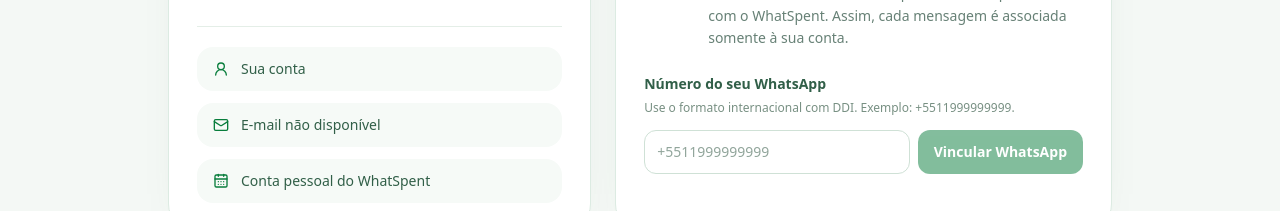
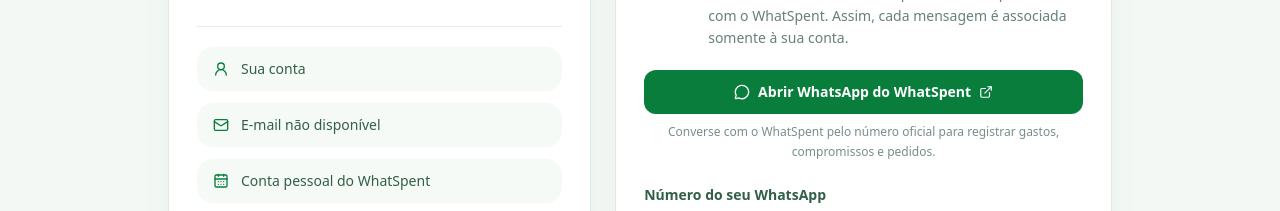
Before and after one commit to fuglemanapp/fugleman, a Next.js app: page /dashboard/conta in a window 1280 px wide. Shown: the part 373-584 px from the top of the page. Built offline with nearby package versions, Linux system fonts and the light colour scheme; no server answers.

Commit message:
feat: add WhatsApp entry point to account

```diff
--- a/src/components/account/whatsapp-link-card.tsx
+++ b/src/components/account/whatsapp-link-card.tsx
@@ -1,9 +1,11 @@
 "use client";
 
-import { CheckCircle2, LoaderCircle, Smartphone } from "lucide-react";
+import { CheckCircle2, ExternalLink, LoaderCircle, MessageCircle, Smartphone } from "lucide-react";
 import { useState } from "react";
 
 type WhatsAppLinkCardProps = { initialPhone: string | null };
+
+const WHATSPENT_WHATSAPP_URL = "https://wa.me/13218448741?text=Ol%C3%A1%2C%20acabei%20de%20criar%20minha%20conta%20no%20WhatSpent%20e%20quero%20come%C3%A7ar.";
 
 export function WhatsAppLinkCard({ initialPhone }: WhatsAppLinkCardProps) {
   const [phone, setPhone] = useState(initialPhone);
@@ -52,6 +54,16 @@
       </div>
     </div>
 
+    <a
+      href={WHATSPENT_WHATSAPP_URL}
+      target="_blank"
+      rel="noreferrer"
+      className="mt-5 inline-flex min-h-11 w-full items-center justify-center gap-2 rounded-xl bg-[#087d3c] px-4 py-3 text-sm font-bold text-white transition-colors hover:bg-[#056c35] focus-visible:outline focus-visible:outline-2 focus-visible:outline-offset-2 focus-visible:outline-[#087d3c]"
+    >
+      <MessageCircle className="h-4 w-4" /> Abrir WhatsApp do WhatSpent <ExternalLink className="h-3.5 w-3.5" />
+    </a>
+    <p className="mt-2 text-center text-xs leading-relaxed text-[#789083]">Converse com o WhatSpent pelo número oficial para registrar gastos, compromissos e pedidos.</p>
+
     {!editing && phone ? <div className="mt-6 rounded-2xl border border-[#d2eadb] bg-[#f1fbf4] p-4">
       <div className="flex items-start justify-between gap-4">
         <div className="flex min-w-0 items-start gap-3"><CheckCircle2 className="mt-0.5 h-5 w-5 shrink-0 text-[#087d3c]" /><div><p className="text-sm font-bold text-[#17372b]">WhatsApp vinculado</p><p className="mt-1 text-sm text-[#4f7562]">Mensagens de <span className="font-semibold">{phone}</span> chegam ao seu agente pessoal.</p></div></div>
```
